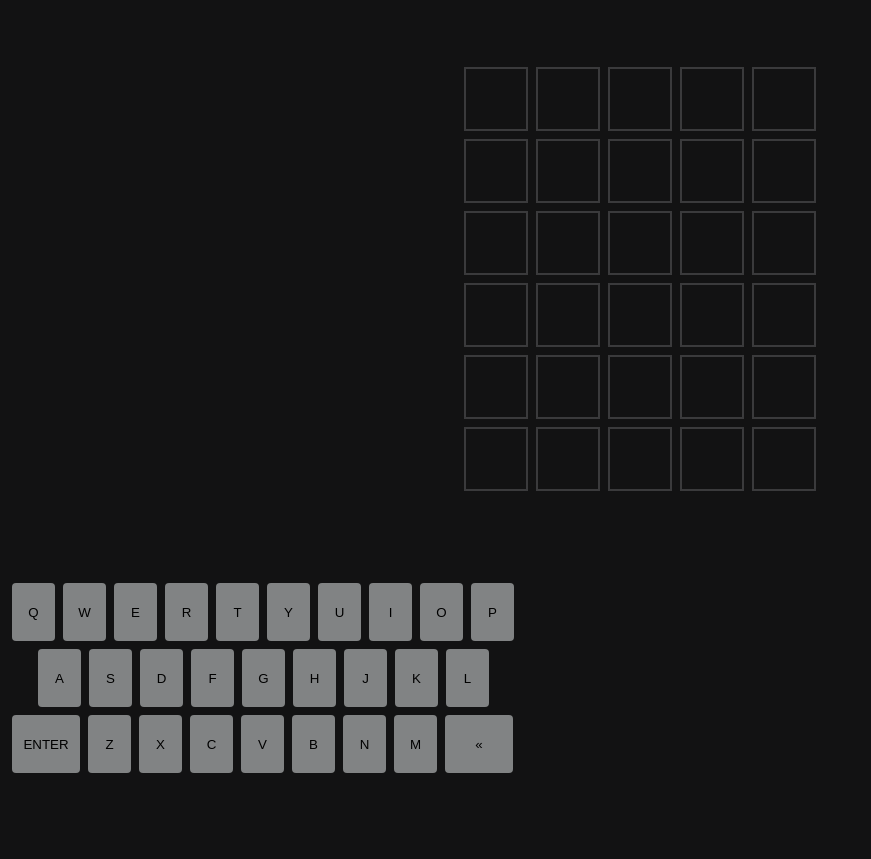
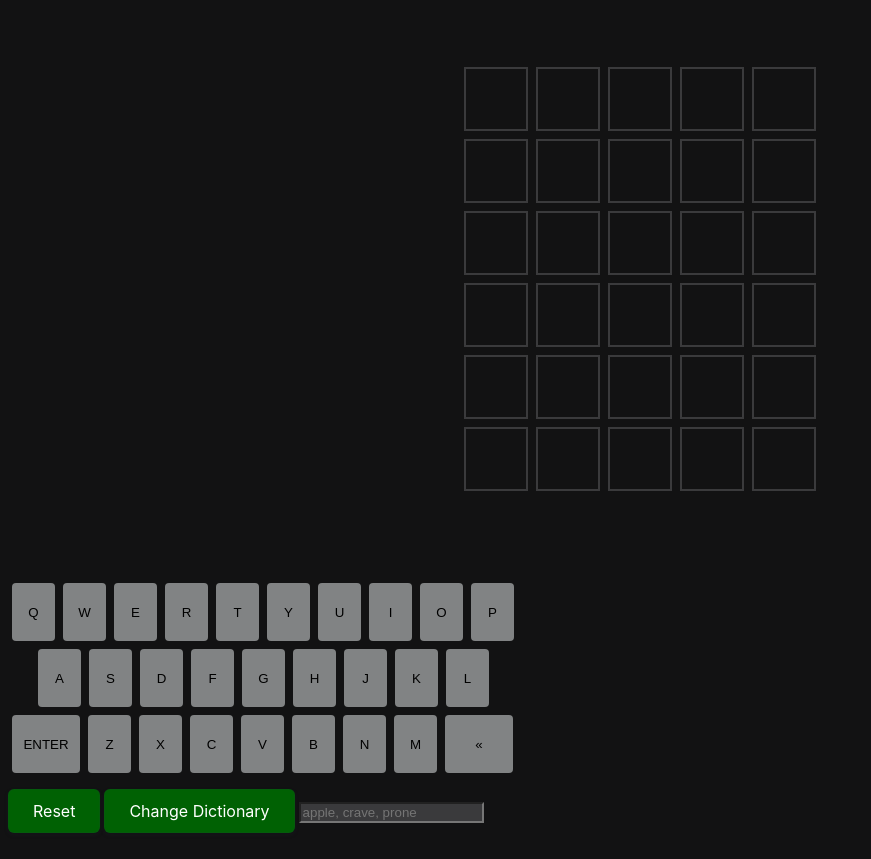
Before and after one commit to PragyanD/Pordle, a plain HTML site: page index.html in a window 1280 px wide. Shown: the part 129-988 px from the top of the page, without its empty margins (0-871 px from the left). Before the commit the page ends 914 px from the top, so only its background shows below. Drawn offline with Linux system fonts and the light colour scheme.

Commit message:
tinkering with css

```diff
--- a/index.html
+++ b/index.html
@@ -12,9 +12,9 @@
     <body>
        <div id = "game"></div>
        <div id = "key-container"></div>
-       <!-- <button id = "reset" onclick="resetGame()">Reset</button>
-       <button id = "changeDict" onclick="resetGame()">Reset</button>
-       <input type="text" id="newDict" name="lname"><br><br> -->
+       <button id = "reset" class ="options" onclick="resetGame()">Reset</button>
+       <button id = "changeDict" class = "options" onclick="resetGame()">Change Dictionary</button>
+       <input type="text" id="newDict" name="lname" placeholder="apple, crave, prone"><br><br>
        <script type="text/javascript" src="./src/index.js" type ="module"></script>
     </body>
 </html>
--- a/src/styles.css
+++ b/src/styles.css
@@ -59,8 +59,40 @@ h1{
     margin: 4px;
     font-family: Suisse bp int\'l,sans-serif;
 
+}
+.options{
+    appearance: button;
+    backface-visibility: hidden;
+    background-color: #006103;
+    border-radius: 6px;
+    border-width: 0;
+    box-shadow: rgba(50, 50, 93, .1) 0 0 0 1px inset,rgba(50, 50, 93, .1) 0 2px 5px 0,rgba(0, 0, 0, .07) 0 1px 1px 0;
+    box-sizing: border-box;
+    color: #fff;
+    cursor: pointer;
+    font-family: -apple-system,system-ui,"Segoe UI",Roboto,"Helvetica Neue",Ubuntu,sans-serif;
+    font-size: 100%;
+    height: 44px;
+    line-height: 1.15;
+    margin: 12px 0 0;
+    outline: none;
+    overflow: hidden;
+    padding: 0 25px;
+    position: relative;
+    text-align: center;
+    text-transform: none;
+    transform: translateZ(0);
+    transition: all .2s,box-shadow .08s ease-in;
+    user-select: none;
+    -webkit-user-select: none;
+    touch-action: manipulation;
 
 }
+#newDict{
+    background-color: #3a3a3c;
+  color: white;
+}
+
 
 #key-container button:nth-child(11) {
     margin-left: 30px;
```
